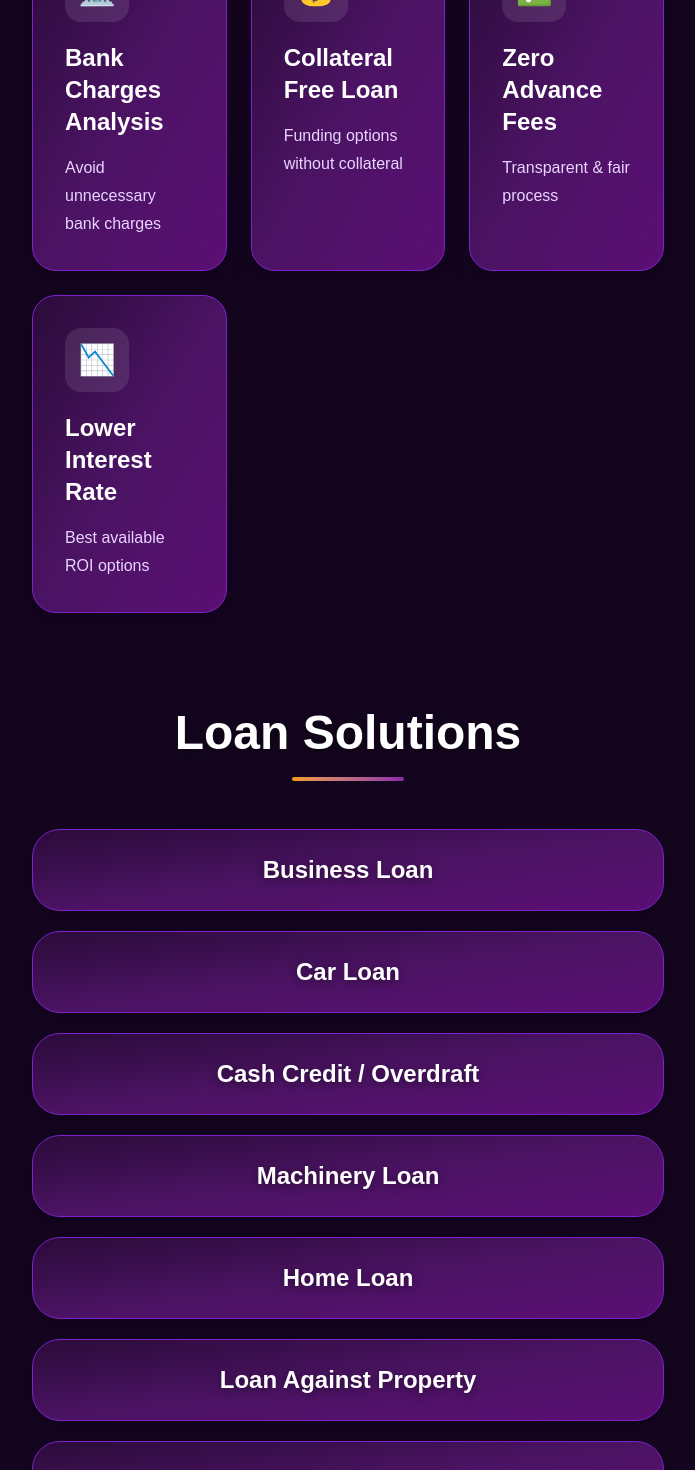
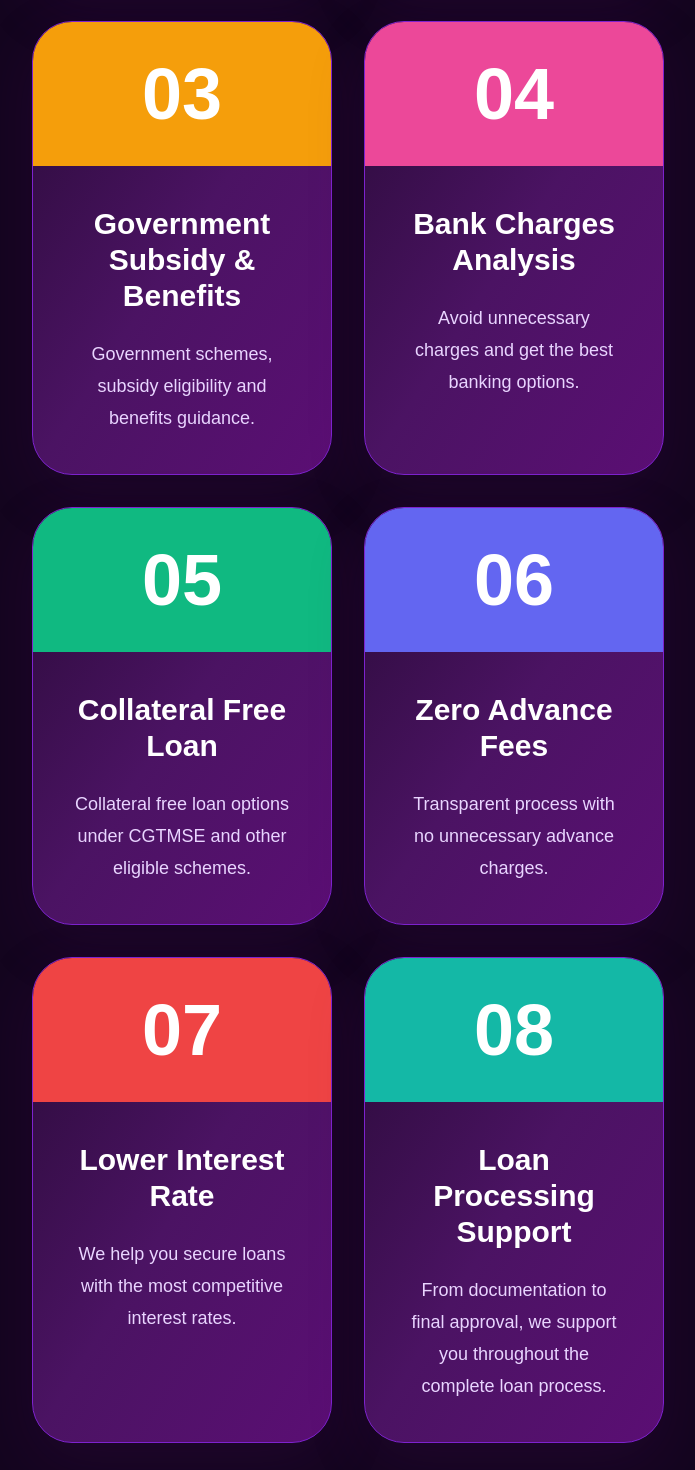
Before and after one commit to kajalkotak/quickd-fintech, a Next.js app: page / in a window 1280 px wide. Shown: the part 1820-3290 px from the top of the page, without its empty margins (292-987 px from the left). Built offline with nearby package versions, Linux system fonts and the light colour scheme.

Commit message:
change how it work section

```diff
--- a/app/page.tsx
+++ b/app/page.tsx
@@ -289,88 +289,173 @@ Requirement: ${formData.message}
             <div className="w-32 h-1.5 bg-gradient-to-r from-[#F59E0B] to-[#8E24AA] mx-auto mt-6 rounded-full" />
           </div>
 
-          <div className="mt-16 grid grid-cols-1 md:grid-cols-2 lg:grid-cols-3 gap-6">
-            {[
-              {
-                icon: "📋",
-                titleEn: "Eligibility Check",
-                titleGu: "પાત્રતા ચકાસણી",
-                descEn: "Check eligibility & required documents",
-                descGu: "પાત્રતા અને જરૂરી દસ્તાવેજોની ચકાસણી",
-              },
+          <div className="mt-20 grid grid-cols-1 md:grid-cols-2 gap-8">
+            {/* step 1 */}
+            <div className="bg-gradient-to-br from-[#2B0B3A] via-[#4B1363] to-[#5B0E74] rounded-[40px] overflow-hidden shadow-[0_20px_60px_rgba(91,14,116,0.15)] border border-[#7E22CE] hover:-translate-y-3 transition duration-300 h-full flex flex-col">
+              <div className="bg-[#FF5A1F] h-36 flex items-center justify-center">
+                <h1 className="text-7xl font-black text-white">01</h1>
+              </div>
 
-              {
-                icon: "🎯",
-                titleEn: "Expert Guidance",
-                titleGu: "નિષ્ણાત માર્ગદર્શન",
-                descEn: "15+ years industry experience",
-                descGu: "15+ વર્ષનો ઉદ્યોગ અનુભવ",
-              },
-
-              {
-                icon: "🏛️",
-                titleEn: "Govt Subsidy & Benefits",
-                titleGu: "સરકારી સબસિડી અને લાભ",
-                descEn: "Subsidy schemes & benefits support",
-                descGu: "સબસિડી યોજનાઓ અને લાભ માર્ગદર્શન",
-              },
-
-              {
-                icon: "🏦",
-                titleEn: "Bank Charges Analysis",
-                titleGu: "બેંક ચાર્જિસ વિશ્લેષણ",
-                descEn: "Avoid unnecessary bank charges",
-                descGu: "બિનજરૂરી બેંક ચાર્જિસથી બચો",
-              },
-
-              {
-                icon: "💰",
-                titleEn: "Collateral Free Loan",
-                titleGu: "કોલેટરલ ફ્રી લોન",
-                descEn: "Funding options without collateral",
-                descGu: "કોલેટરલ વગરની ફંડિંગ સુવિધા",
-              },
-
-              {
-                icon: "✅",
-                titleEn: "Zero Advance Fees",
-                titleGu: "શૂન્ય એડવાન્સ ફી",
-                descEn: "Transparent & fair process",
-                descGu: "પારદર્શક અને વિશ્વાસપાત્ર પ્રક્રિયા",
-              },
-
-              {
-                icon: "📉",
-                titleEn: "Lower Interest Rate",
-                titleGu: "ઓછો વ્યાજ દર",
-                descEn: "Best available ROI options",
-                descGu: "શ્રેષ્ઠ ઉપલબ્ધ વ્યાજ દર વિકલ્પો",
-              },
-            ].map((item, index) => (
-              <div
-                key={index}
-                className="bg-gradient-to-br from-[#2B0B3A] via-[#4B1363] to-[#5B0E74]
-        border border-[#7E22CE]
-        rounded-3xl
-        p-8
-        shadow-xl
-        hover:-translate-y-2
-        hover:shadow-purple-500/20
-        transition-all duration-300"
-              >
-                <div className="w-16 h-16 rounded-2xl bg-white/10 flex items-center justify-center text-3xl mb-5">
-                  {item.icon}
-                </div>
-
-                <h3 className="text-xl md:text-2xl font-bold text-white">
-                  {language === "en" ? item.titleEn : item.titleGu}
+              <div className="p-10 text-center flex flex-col flex-1">
+                <h3 className="text-3xl font-extrabold text-white">
+                  {language === "en" ? "Eligibility Check" : "પાત્રતા ચકાસણી"}
                 </h3>
 
-                <p className="text-[#E9D5FF] leading-7 mt-4">
-                  {language === "en" ? item.descEn : item.descGu}
+                <p className="text-[#E9D5FF] leading-8 mt-6 text-lg flex-1">
+                  {language === "en"
+                    ? "Eligibility, documents and financial institution guidelines check."
+                    : "પાત્રતા, દસ્તાવેજો અને ફાઇનાન્સિયલ સંસ્થાની માર્ગદર્શિકા ચકાસણી."}
                 </p>
               </div>
-            ))}
+            </div>
+
+            {/* step 2 */}
+
+            <div className="bg-gradient-to-br from-[#2B0B3A] via-[#4B1363] to-[#5B0E74] rounded-[40px] overflow-hidden shadow-[0_20px_60px_rgba(91,14,116,0.15)] border border-[#7E22CE] hover:-translate-y-3 transition duration-300 h-full flex flex-col">
+              <div className="bg-[#4F6BED] h-36 flex items-center justify-center">
+                <h1 className="text-7xl font-black text-white">02</h1>
+              </div>
+
+              <div className="p-10 text-center flex flex-col flex-1">
+                <h3 className="text-3xl font-extrabold text-white">
+                  {language === "en" ? "Expert Guidance" : "નિષ્ણાત માર્ગદર્શન"}
+                </h3>
+
+                <p className="text-[#E9D5FF] leading-8 mt-6 text-lg flex-1">
+                  {language === "en"
+                    ? "15+ years experience with best financial advice and funding solutions."
+                    : "15+ વર્ષનો અનુભવ સાથે શ્રેષ્ઠ ફાઇનાન્સિયલ સલાહ અને ફંડિંગ સોલ્યુશન્સ."}
+                </p>
+              </div>
+            </div>
+
+            {/* step 3 */}
+
+            <div className="bg-gradient-to-br from-[#2B0B3A] via-[#4B1363] to-[#5B0E74] rounded-[40px] overflow-hidden shadow-[0_20px_60px_rgba(91,14,116,0.15)] border border-[#7E22CE] hover:-translate-y-3 transition duration-300 h-full flex flex-col">
+              <div className="bg-[#F59E0B] h-36 flex items-center justify-center">
+                <h1 className="text-7xl font-black text-white">03</h1>
+              </div>
+
+              <div className="p-10 text-center flex flex-col flex-1">
+                <h3 className="text-3xl font-extrabold text-white">
+                  {language === "en"
+                    ? "Government Subsidy & Benefits"
+                    : "સરકારી સબસિડી અને લાભ"}
+                </h3>
+
+                <p className="text-[#E9D5FF] leading-8 mt-6 text-lg flex-1">
+                  {language === "en"
+                    ? "Government schemes, subsidy eligibility and benefits guidance."
+                    : "સરકારી યોજનાઓ, સબસિડી પાત્રતા અને લાભ માર્ગદર્શન."}
+                </p>
+              </div>
+            </div>
+
+            {/* step 4 */}
+
+            <div className="bg-gradient-to-br from-[#2B0B3A] via-[#4B1363] to-[#5B0E74] rounded-[40px] overflow-hidden shadow-[0_20px_60px_rgba(91,14,116,0.15)] border border-[#7E22CE] hover:-translate-y-3 transition duration-300 h-full flex flex-col">
+              <div className="bg-[#EC4899] h-36 flex items-center justify-center">
+                <h1 className="text-7xl font-black text-white">04</h1>
+              </div>
+
+              <div className="p-10 text-center flex flex-col flex-1">
+                <h3 className="text-3xl font-extrabold text-white">
+                  {language === "en"
+                    ? "Bank Charges Analysis"
+                    : "બેંક ચાર્જિસ વિશ્લેષણ"}
+                </h3>
+
+                <p className="text-[#E9D5FF] leading-8 mt-6 text-lg flex-1">
+                  {language === "en"
+                    ? "Avoid unnecessary charges and get the best banking options."
+                    : "બિનજરૂરી ચાર્જિસ ટાળો અને શ્રેષ્ઠ બેંકિંગ વિકલ્પ મેળવો."}
+                </p>
+              </div>
+            </div>
+
+            {/* step 5 */}
+
+            <div className="bg-gradient-to-br from-[#2B0B3A] via-[#4B1363] to-[#5B0E74] rounded-[40px] overflow-hidden shadow-[0_20px_60px_rgba(91,14,116,0.15)] border border-[#7E22CE] hover:-translate-y-3 transition duration-300 h-full flex flex-col">
+              <div className="bg-[#10B981] h-36 flex items-center justify-center">
+                <h1 className="text-7xl font-black text-white">05</h1>
+              </div>
+
+              <div className="p-10 text-center flex flex-col flex-1">
+                <h3 className="text-3xl font-extrabold text-white">
+                  {language === "en"
+                    ? "Collateral Free Loan"
+                    : "કોલેટરલ ફ્રી લોન"}
+                </h3>
+
+                <p className="text-[#E9D5FF] leading-8 mt-6 text-lg flex-1">
+                  {language === "en"
+                    ? "Collateral free loan options under CGTMSE and other eligible schemes."
+                    : "CGTMSE અને અન્ય પાત્ર યોજનાઓ હેઠળ કોલેટરલ ફ્રી લોન વિકલ્પો."}
+                </p>
+              </div>
+            </div>
+
+            {/* step 6 */}
+
+            <div className="bg-gradient-to-br from-[#2B0B3A] via-[#4B1363] to-[#5B0E74] rounded-[40px] overflow-hidden shadow-[0_20px_60px_rgba(91,14,116,0.15)] border border-[#7E22CE] hover:-translate-y-3 transition duration-300 h-full flex flex-col">
+              <div className="bg-[#6366F1] h-36 flex items-center justify-center">
+                <h1 className="text-7xl font-black text-white">06</h1>
+              </div>
+
+              <div className="p-10 text-center flex flex-col flex-1">
+                <h3 className="text-3xl font-extrabold text-white">
+                  {language === "en" ? "Zero Advance Fees" : "શૂન્ય એડવાન્સ ફી"}
+                </h3>
+
+                <p className="text-[#E9D5FF] leading-8 mt-6 text-lg flex-1">
+                  {language === "en"
+                    ? "Transparent process with no unnecessary advance charges."
+                    : "પારદર્શક પ્રક્રિયા સાથે બિનજરૂરી એડવાન્સ ચાર્જિસ નહીં."}
+                </p>
+              </div>
+            </div>
+
+            {/* step 7 */}
+
+            <div className="bg-gradient-to-br from-[#2B0B3A] via-[#4B1363] to-[#5B0E74] rounded-[40px] overflow-hidden shadow-[0_20px_60px_rgba(91,14,116,0.15)] border border-[#7E22CE] hover:-translate-y-3 transition duration-300 h-full flex flex-col">
+              <div className="bg-[#EF4444] h-36 flex items-center justify-center">
+                <h1 className="text-7xl font-black text-white">07</h1>
+              </div>
+
+              <div className="p-10 text-center flex flex-col flex-1">
+                <h3 className="text-3xl font-extrabold text-white">
+                  {language === "en" ? "Lower Interest Rate" : "ઓછો વ્યાજ દર"}
+                </h3>
+
+                <p className="text-[#E9D5FF] leading-8 mt-6 text-lg flex-1">
+                  {language === "en"
+                    ? "We help you secure loans with the most competitive interest rates."
+                    : "અમે તમને સૌથી સ્પર્ધાત્મક વ્યાજ દરે લોન મેળવવામાં મદદ કરીએ છીએ."}
+                </p>
+              </div>
+            </div>
+
+            {/* step 8 */}
+
+            <div className="bg-gradient-to-br from-[#2B0B3A] via-[#4B1363] to-[#5B0E74] rounded-[40px] overflow-hidden shadow-[0_20px_60px_rgba(91,14,116,0.15)] border border-[#7E22CE] hover:-translate-y-3 transition duration-300 h-full flex flex-col">
+              <div className="bg-[#14B8A6] h-36 flex items-center justify-center">
+                <h1 className="text-7xl font-black text-white">08</h1>
+              </div>
+
+              <div className="p-10 text-center flex flex-col flex-1">
+                <h3 className="text-3xl font-extrabold text-white">
+                  {language === "en"
+                    ? "Loan Processing Support"
+                    : "લોન પ્રોસેસિંગ સપોર્ટ"}
+                </h3>
+
+                <p className="text-[#E9D5FF] leading-8 mt-6 text-lg flex-1">
+                  {language === "en"
+                    ? "From documentation to final approval, we support you throughout the complete loan process."
+                    : "દસ્તાવેજોથી લઈને અંતિમ મંજૂરી સુધી અમે સંપૂર્ણ લોન પ્રક્રિયામાં મદદ કરીએ છીએ."}
+                </p>
+              </div>
+            </div>
           </div>
         </section>
 
```
